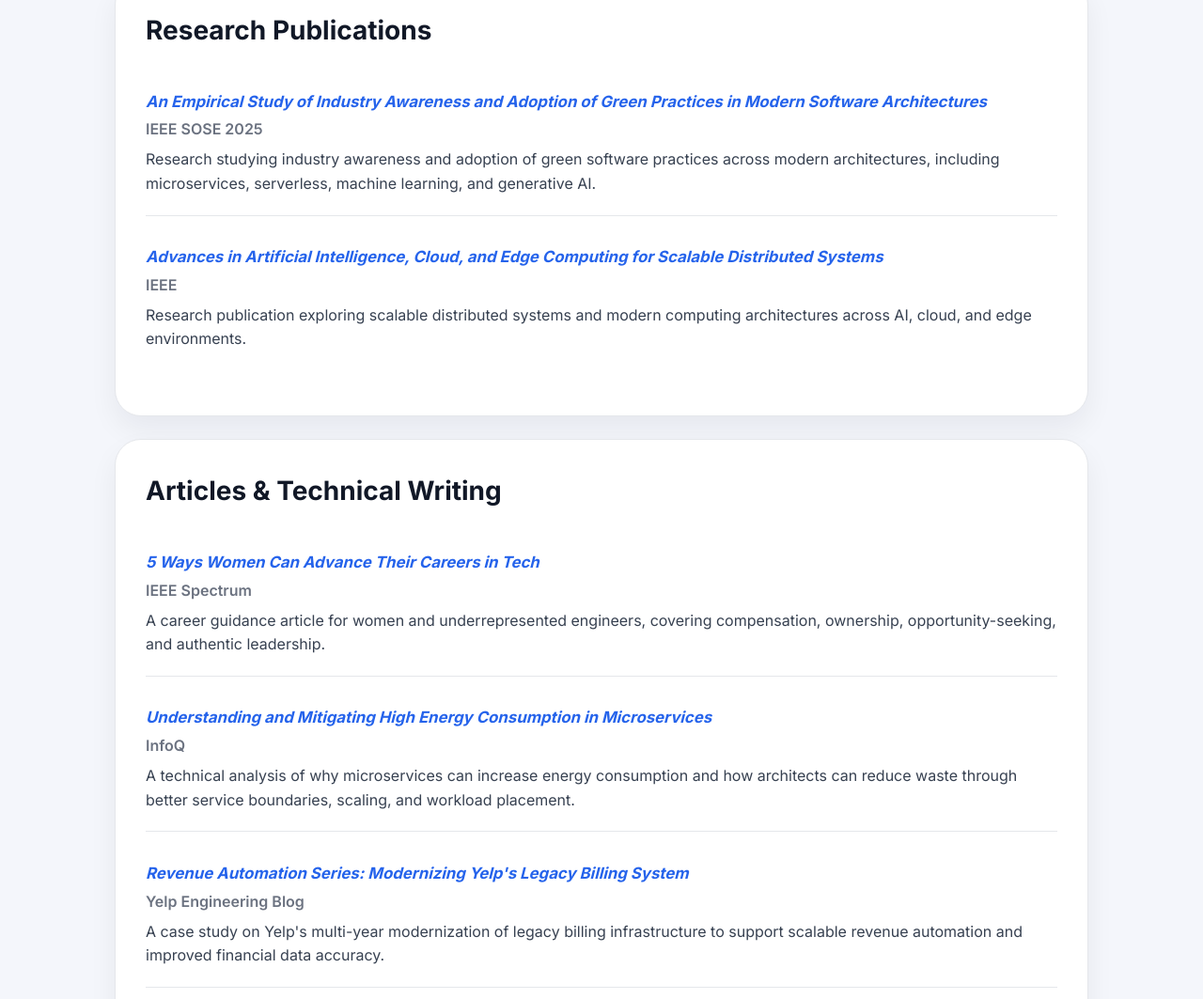
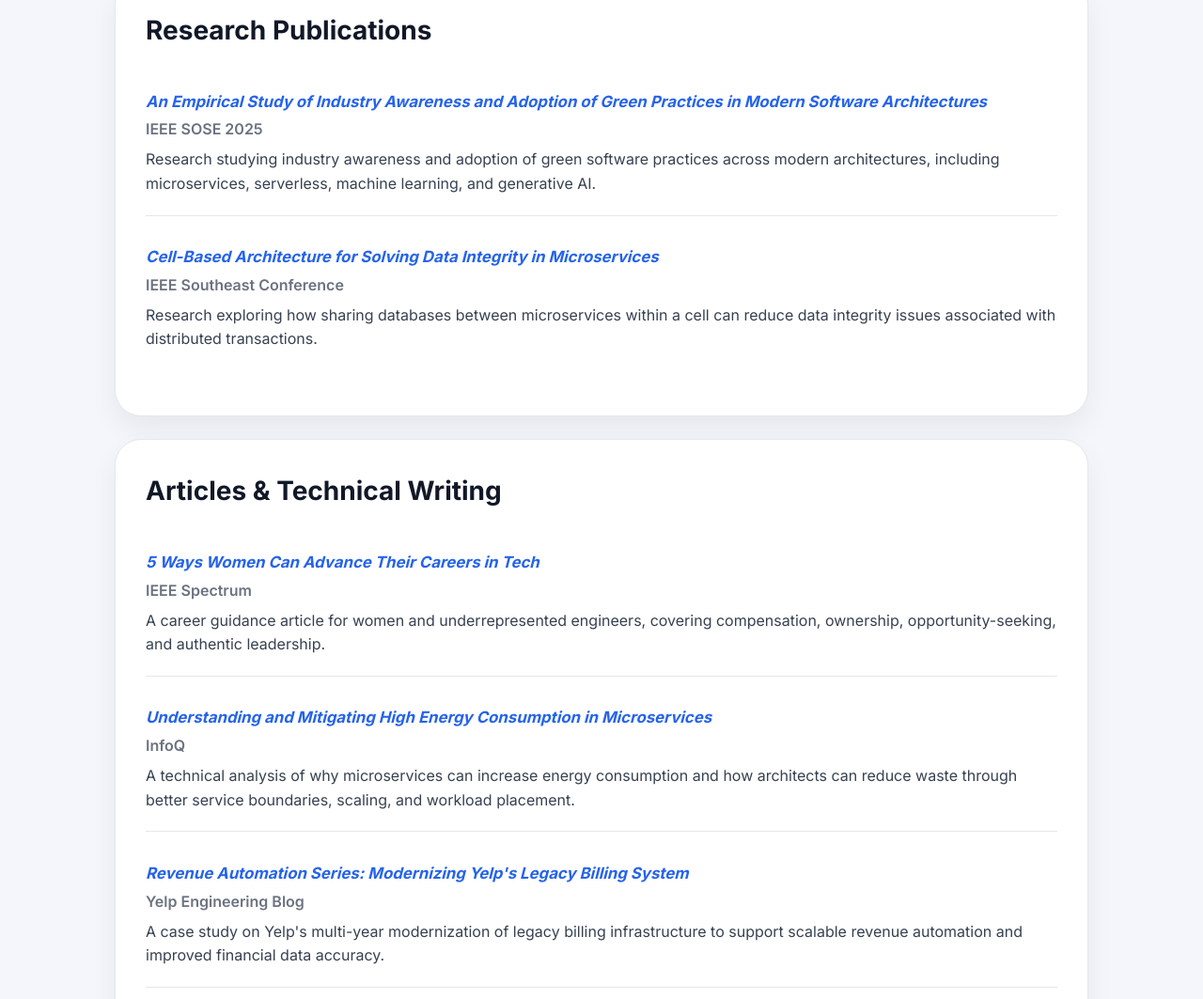
Before and after one commit to lal-s/portfolio, a plain HTML site: page index.html in a window 1280 px wide. Shown: the part 1129-2192 px from the top of the page at 94% size. Drawn offline with Linux system fonts and the light colour scheme.

Commit message:
Revise article entry for data integrity research
Updated article details for improved clarity and relevance.

```diff
--- a/index.html
+++ b/index.html
@@ -128,18 +128,17 @@
   >
     <strong>
       <em>
-                  Advances in Artificial Intelligence, Cloud, and Edge Computing
-                  for Scalable Distributed Systems
+        Cell-Based Architecture for Solving Data Integrity in Microservices
       </em>
     </strong>
   </a>
 
-            <span>IEEE</span>
+  <span>IEEE Southeast Conference</span>
 
   <p>
-              Research publication exploring scalable distributed systems and
-              modern computing architectures across AI, cloud, and edge
-              environments.
+    Research exploring how sharing databases between microservices within a
+    cell can reduce data integrity issues associated with distributed
+    transactions.
   </p>
 </li>
         </ul>
```
Lines whose indentation alone changed are shown as unchanged.
